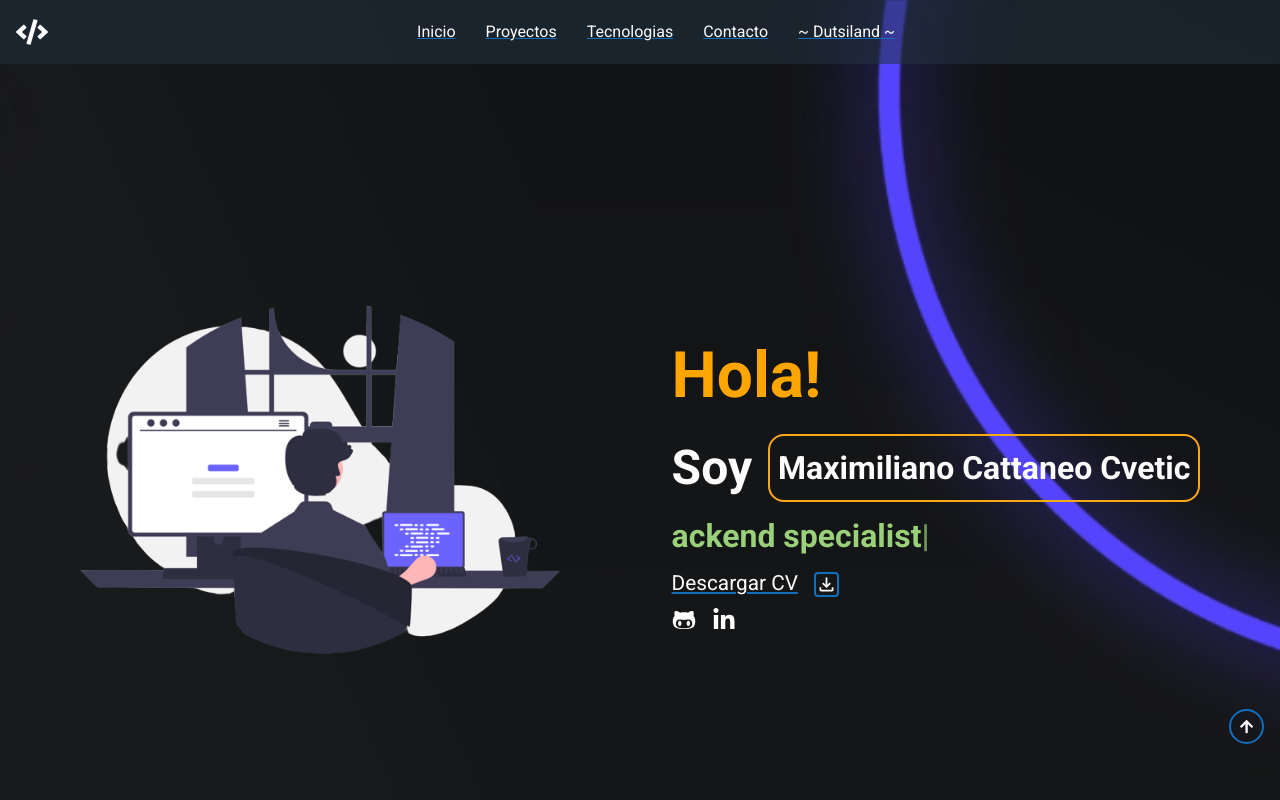
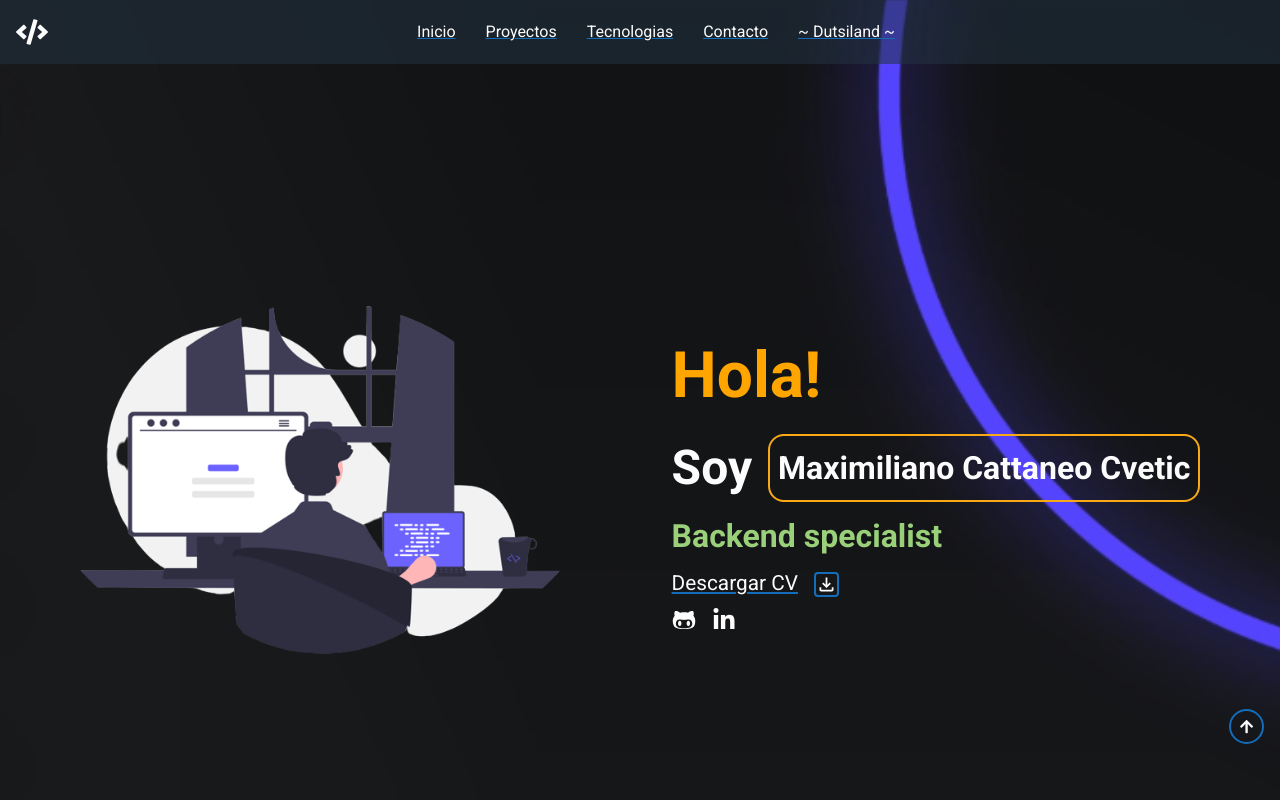
Before and after one commit to MaxiCattaneoCvetic/webporfolio, a React (Vite) app: page / in a window 1280 px wide. Shown: the top 800 px of the page. Built offline with nearby package versions, Linux system fonts and the light colour scheme.

Commit message:
refactoring porfolio

```diff
--- a/src/components/presentation/Presentation.jsx
+++ b/src/components/presentation/Presentation.jsx
@@ -24,7 +24,7 @@ function Presentation() {
 					<h1 className={style.titleName}>Maximiliano Cattaneo Cvetic</h1>
 				</div>
 				<ReactTyped
-					strings={['ackend specialist', 'Fullstack developer']}
+					strings={['Backend specialist', 'Fullstack developer']}
 					typeSpeed={40}
 					backSpeed={40}
 					loop
```
